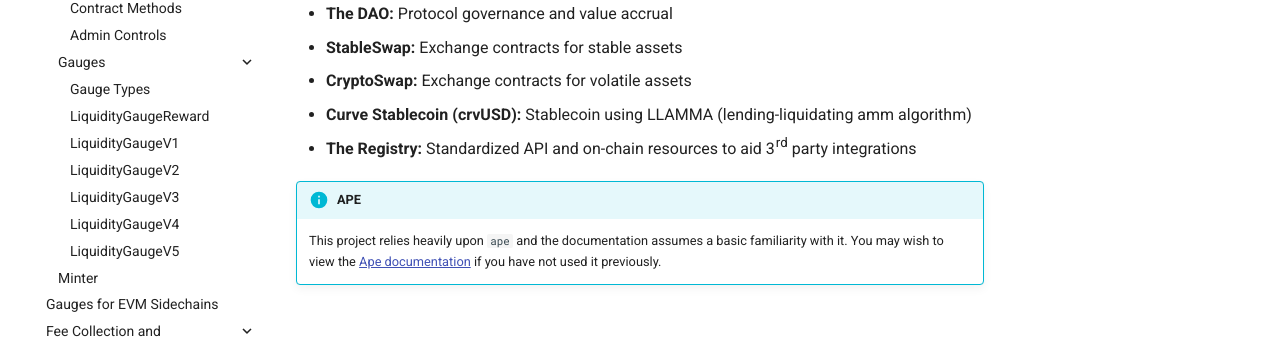
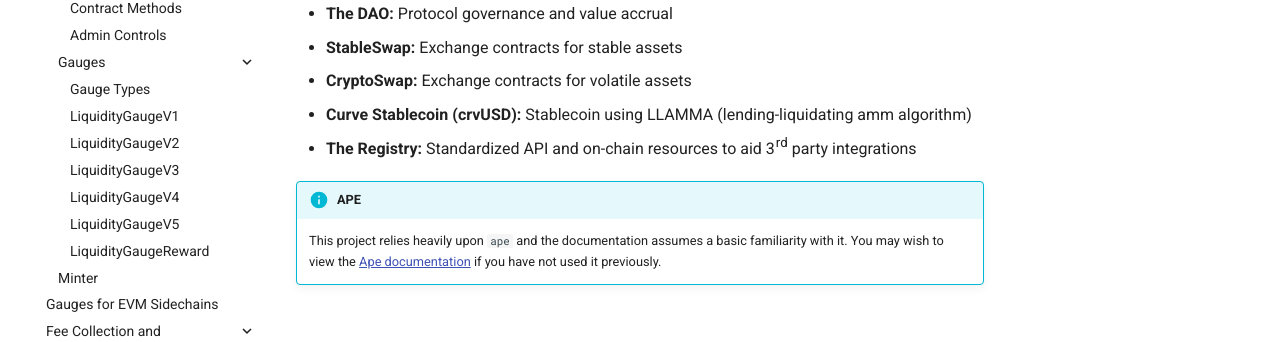
Before and after one commit to CurveDocs/curve-docs, an MkDocs documentation site: the page built from docs/index.md, in a window 1280 px wide. Shown: the part 480-822 px from the top of the page. Built offline with MkDocs 1.6.1 and Material for MkDocs 9.7.7, drawn with Linux system fonts in a browser that asks for light colours; comment, search, counter and statistics services are not loaded; some of the changed lines change nothing that is shown.

Commit message:
structure

```diff
--- a/mkdocs.yml
+++ b/mkdocs.yml
@@ -31,12 +31,12 @@
         - Admin Controls: curve_dao/LiquidityGaugesAndMintingCRV/gauge_controller/admin_controls.md
       - Gauges:
         - Gauge Types: curve_dao/LiquidityGaugesAndMintingCRV/GaugeTypes.md
-        - LiquidityGaugeReward: curve_dao/LiquidityGaugesAndMintingCRV/LiquidityGaugeRewards.md
         - LiquidityGaugeV1: curve_dao/LiquidityGaugesAndMintingCRV/gauges/LiquidityGaugeV1.md
         - LiquidityGaugeV2: curve_dao/LiquidityGaugesAndMintingCRV/gauges/LiquidityGaugeV2.md
         - LiquidityGaugeV3: curve_dao/LiquidityGaugesAndMintingCRV/gauges/LiquidityGaugeV3.md
         - LiquidityGaugeV4: curve_dao/LiquidityGaugesAndMintingCRV/gauges/LiquidityGaugeV4.md
         - LiquidityGaugeV5: curve_dao/LiquidityGaugesAndMintingCRV/gauges/LiquidityGaugeV5.md
+        - LiquidityGaugeReward: curve_dao/LiquidityGaugesAndMintingCRV/LiquidityGaugeRewards.md
       - Minter: curve_dao/LiquidityGaugesAndMintingCRV/Minter.md
 
     - Gauges for EVM Sidechains: curve_dao/evm-sidechains/overview.md
```
Also changed, not shown: docs/curve_dao/LiquidityGaugesAndMintingCRV/gauges/ChildLiquidityGauge.md (added).
